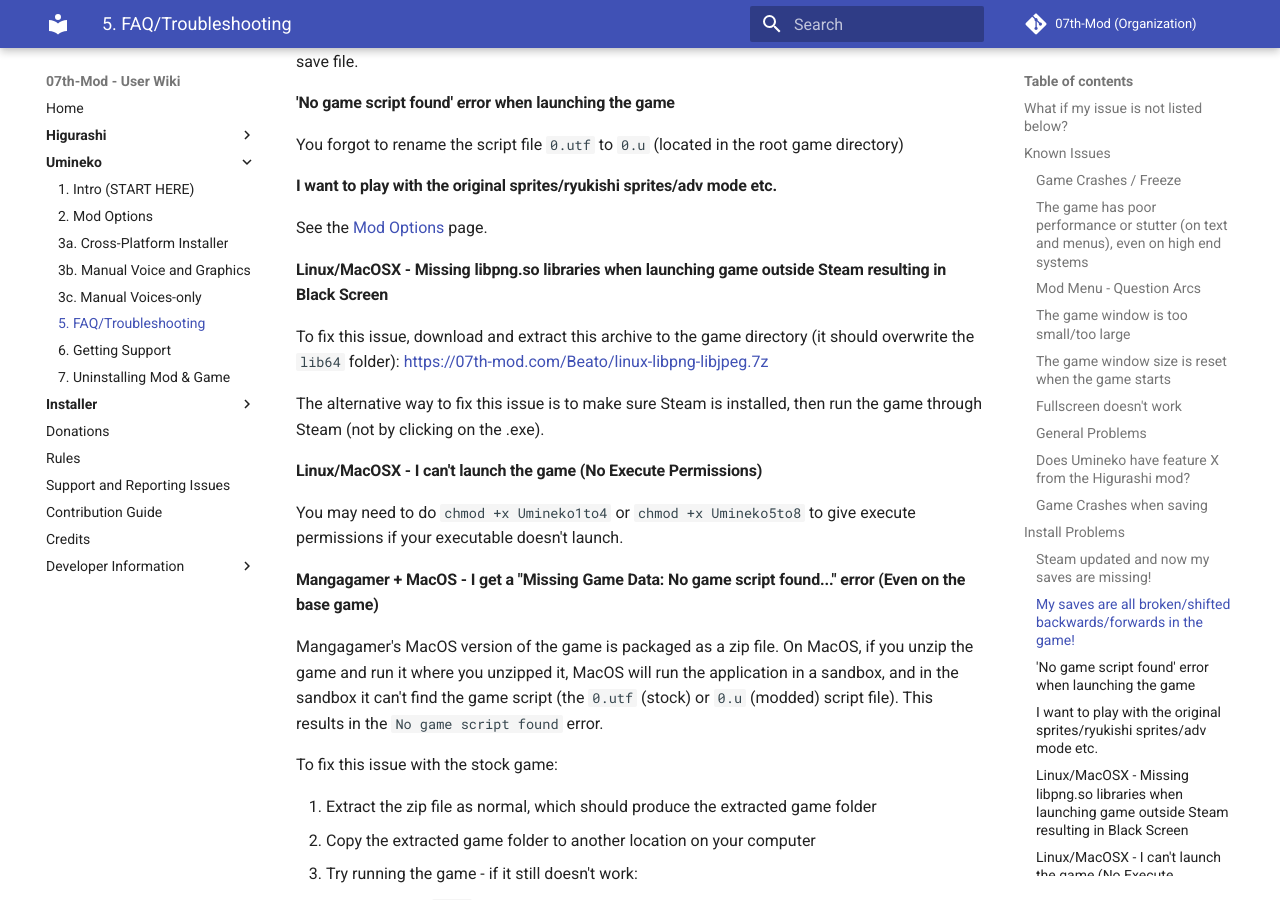
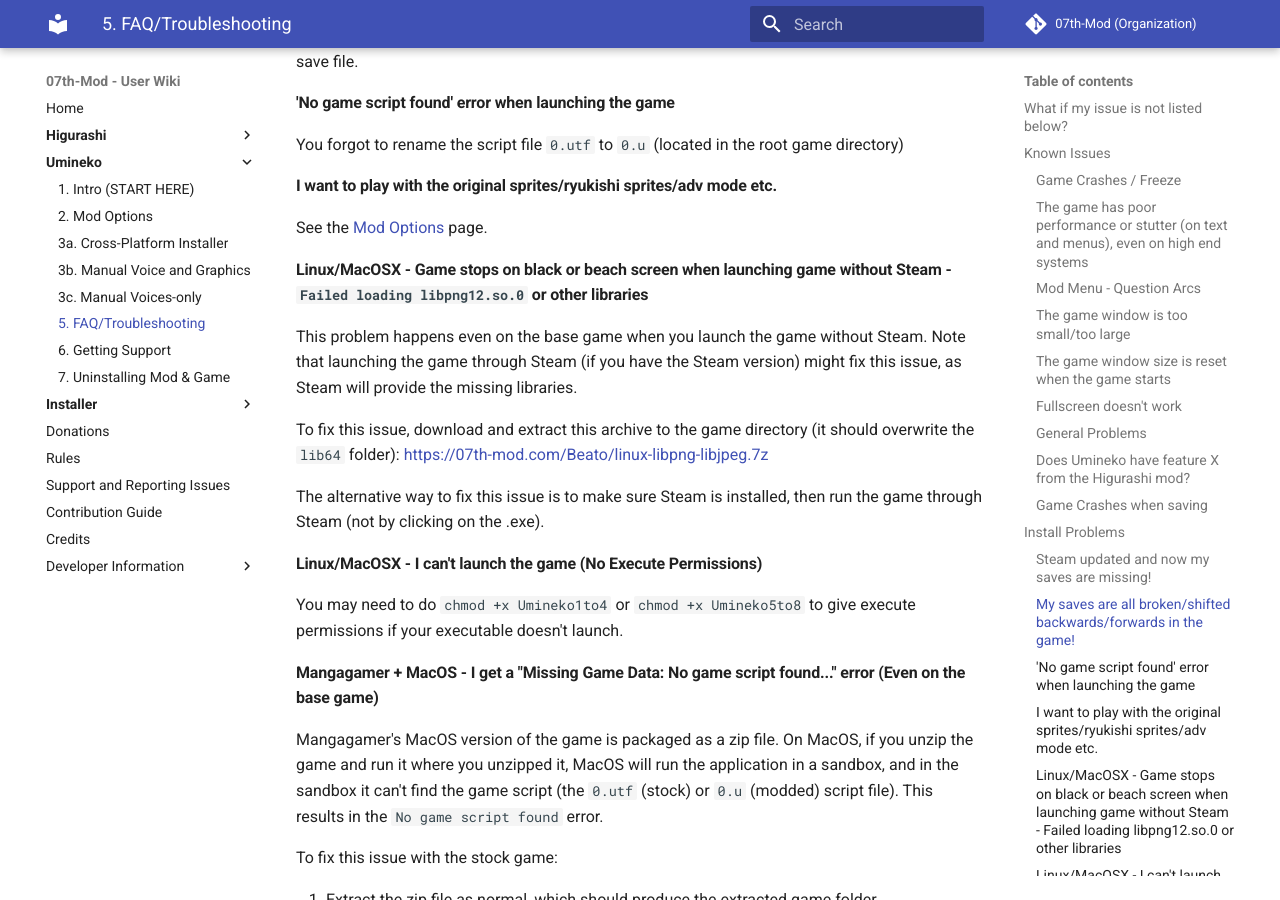
Before and after one commit to 07th-mod/wiki, an MkDocs documentation site: the page built from docs/Umineko/Umineko-Part-0-TroubleShooting-and-FAQ.md, in a window 1280 px wide and 900 px high, scrolled down 4051 px. Built offline with MkDocs 1.6.1 and Material for MkDocs 9.7.7, drawn with Linux system fonts in a browser that asks for light colours.

Commit message:
Update Umineko FAQ about missing libraries

```diff
--- a/docs/Umineko/Umineko-Part-0-TroubleShooting-and-FAQ.md
+++ b/docs/Umineko/Umineko-Part-0-TroubleShooting-and-FAQ.md
@@ -132,7 +132,9 @@
 
 See the [Mod Options](Umineko-Mod-Options.md) page.
 
-#### Linux/MacOSX - Missing libpng.so libraries when launching game outside Steam resulting in Black Screen
+#### Linux/MacOSX - Game stops on black or beach screen when launching game without Steam - `Failed loading libpng12.so.0` or other libraries
+
+This problem happens even on the base game when you launch the game without Steam. Note that launching the game through Steam (if you have the Steam version) might fix this issue, as Steam will provide the missing libraries.
 
 To fix this issue, download and extract this archive to the game directory (it should overwrite the `lib64` folder): [https://07th-mod.com/Beato/linux-libpng-libjpeg.7z](https://07th-mod.com/Beato/linux-libpng-libjpeg.7z)
 
```
